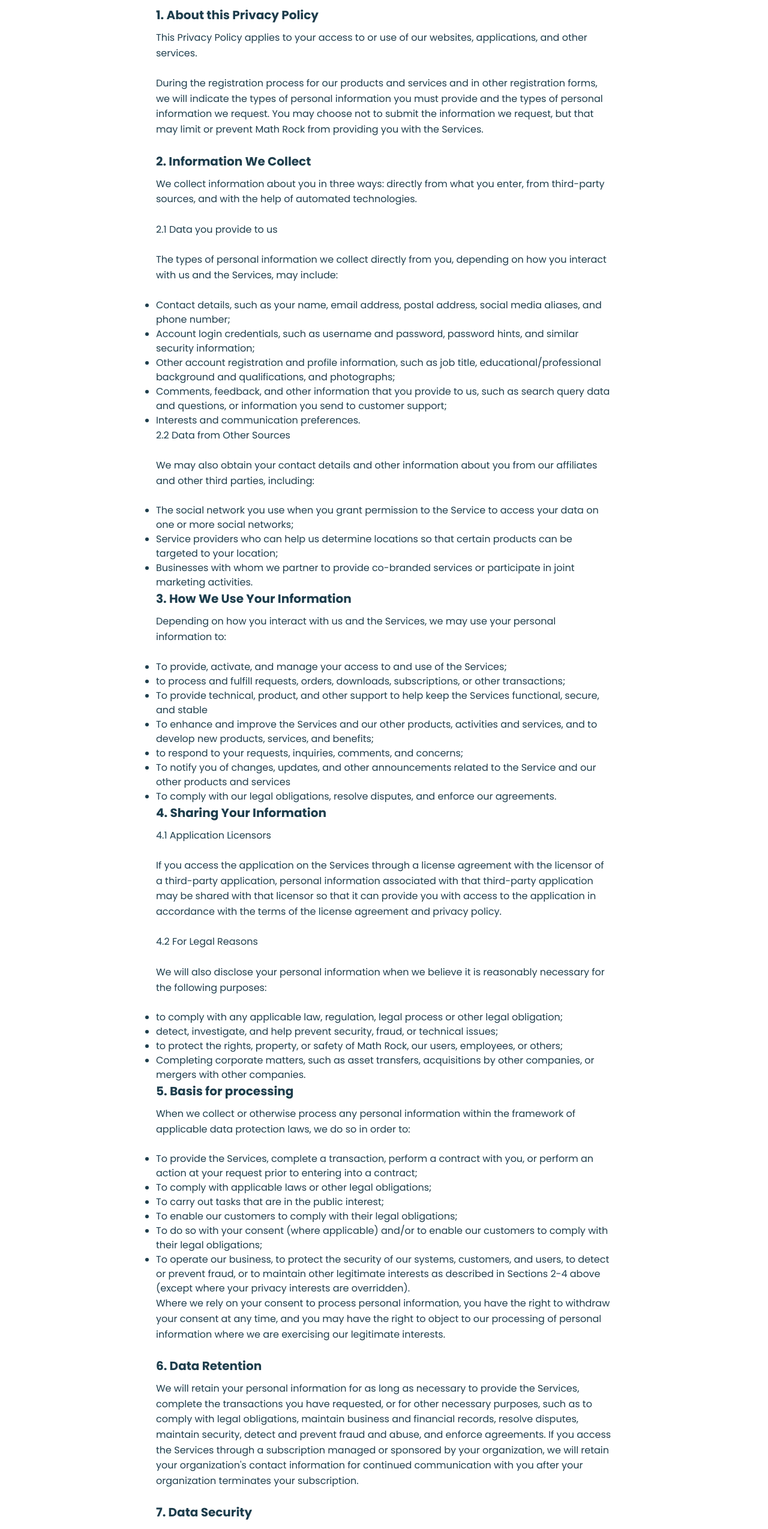
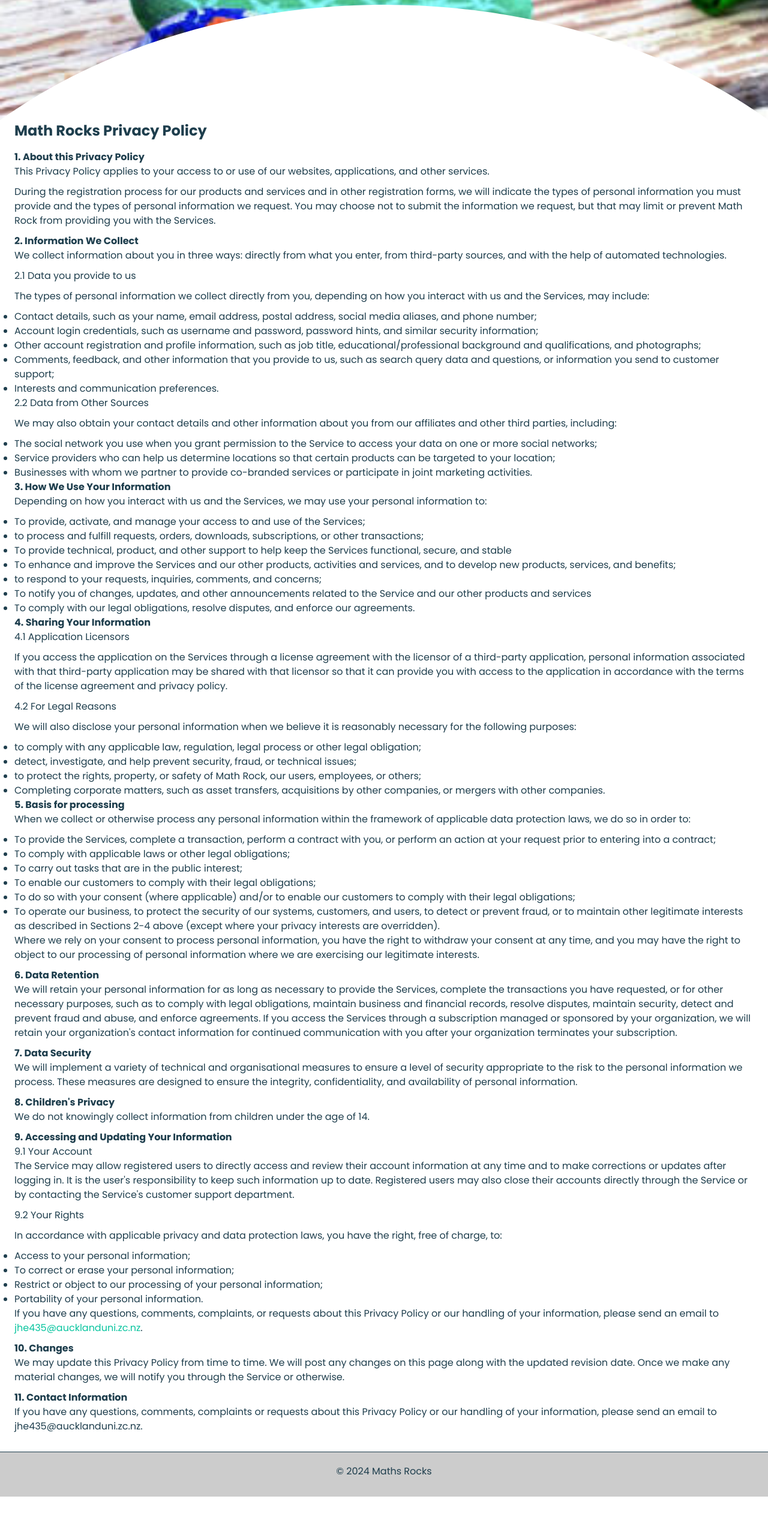
Before and after one commit to uoa-compsci399-s1-2024/capstone-project-2024-s1-team-11, a React (Vite) app in the folder client/: page /privacy-policy in a window 1280 px wide. Shown: the part 200-2749 px from the top of the page at 60% size. After the commit the page ends 2695 px from the top, so only its background shows below. Built offline with nearby package versions, Linux system fonts and the light colour scheme.

Commit message:
Updated contact and privacy pages
I've amended styles and formatting of these two pages,

```diff
--- a/client/src/components/footer/styles.css
+++ b/client/src/components/footer/styles.css
@@ -1,6 +1,7 @@
 footer {
     text-align: center;
     padding: 20px;
+    margin-top: 20px;
     border-top: 1px solid var(--text);
     background: var(--grey);
 }
--- a/client/src/index.css
+++ b/client/src/index.css
@@ -169,7 +169,7 @@ svg {
 
 /* form styles */
 
-input, select {
+input, select, textarea {
   position: relative;
   width: 100%;
   padding: 6px;
--- a/client/src/pages/privacy.jsx
+++ b/client/src/pages/privacy.jsx
@@ -1,55 +1,22 @@
-/* eslint-disable react/no-unescaped-entities */
 import Header from '../components/header';
 import Footer from '../components/footer';
-import styled from 'styled-components';
-
-const Container = styled.div`
-  max-width: 800px;
-  margin: 0 auto;
-  padding: 20px;
-  font-family: Arial, sans-serif;
-  color: #333;
-  margin-top: 120px;
-`;
-
-const Title = styled.h1`
-  font-size: 24px;
-  margin-bottom: 20px;
-`;
-
-const SectionTitle = styled.h2`
-  font-size: 20px;
-  margin-bottom: 10px;
-`;
-
-const Paragraph = styled.p`
-  font-size: 16px;
-  line-height: 1.6;
-  margin-bottom: 15px;
-`;
-
-const List = styled.ul`
-  margin-bottom: 15px;
-`;
-
-const ListItem = styled.li`
-  margin-bottom: 5px;
-`;
+import TopImage from '../components/top-image';
 
 export default function PrivacyPage() {
   return (
     <>
     <Header />
-      <Container>
-      <Title>Math Rocks Privacy Policy</Title>
-
-      <SectionTitle>1. About this Privacy Policy</SectionTitle>
-      <Paragraph>This Privacy Policy applies to your access to or use of our websites, applications, and other services.</Paragraph>
-      <Paragraph>During the registration process for our products and services and in other registration forms, we will indicate the types of personal information you must provide and the types of personal information we request. You may choose not to submit the information we request, but that may limit or prevent Math Rock from providing you with the Services.</Paragraph>
-      <SectionTitle>2. Information We Collect</SectionTitle>
-      <Paragraph>We collect information about you in three ways: directly from what you enter, from third-party sources, and with the help of automated technologies.</Paragraph>
-      <Paragraph><strong>2.1 Data you provide to us</strong></Paragraph>
-      <Paragraph>The types of personal information we collect directly from you, depending on how you interact with us and the Services, may include:</Paragraph>
+        <main>
+          <TopImage />
+          <article className='side-padding'>
+            <h1>Math Rocks Privacy Policy</h1>
+            <h2>1. About this Privacy Policy</h2>
+            <p>This Privacy Policy applies to your access to or use of our websites, applications, and other services.</p>
+            <p>During the registration process for our products and services and in other registration forms, we will indicate the types of personal information you must provide and the types of personal information we request. You may choose not to submit the information we request, but that may limit or prevent Math Rock from providing you with the Services.</p>
+            <h2>2. Information We Collect</h2>
+            <p>We collect information about you in three ways: directly from what you enter, from third-party sources, and with the help of automated technologies.</p>
+            <p><strong>2.1 Data you provide to us</strong></p>
+            <p>The types of personal information we collect directly from you, depending on how you interact with us and the Services, may include:</p>
             <ul>
               <li>Contact details, such as your name, email address, postal address, social media aliases, and phone number;</li>
               <li>Account login credentials, such as username and password, password hints, and similar security information;</li>
@@ -57,17 +24,15 @@ export default function PrivacyPage() {
               <li>Comments, feedback, and other information that you provide to us, such as search query data and questions, or information you send to customer support;</li>
               <li>Interests and communication preferences.</li>
             </ul>
-
-      <Paragraph><strong>2.2 Data from Other Sources</strong></Paragraph>
-      <Paragraph>We may also obtain your contact details and other information about you from our affiliates and other third parties, including:</Paragraph>
+            <p><strong>2.2 Data from Other Sources</strong></p>
+            <p>We may also obtain your contact details and other information about you from our affiliates and other third parties, including:</p>
             <ul>
               <li>The social network you use when you grant permission to the Service to access your data on one or more social networks;</li>
               <li>Service providers who can help us determine locations so that certain products can be targeted to your location;</li>
               <li>Businesses with whom we partner to provide co-branded services or participate in joint marketing activities.</li>
             </ul>
-
-      <SectionTitle>3. How We Use Your Information</SectionTitle>
-      <Paragraph>Depending on how you interact with us and the Services, we may use your personal information to:</Paragraph>
+            <h3>3. How We Use Your Information</h3>
+            <p>Depending on how you interact with us and the Services, we may use your personal information to:</p>
             <ul>
               <li>To provide, activate, and manage your access to and use of the Services;</li>
               <li>to process and fulfill requests, orders, downloads, subscriptions, or other transactions;</li>
@@ -77,22 +42,19 @@ export default function PrivacyPage() {
               <li>To notify you of changes, updates, and other announcements related to the Service and our other products and services</li>
               <li>To comply with our legal obligations, resolve disputes, and enforce our agreements.</li>
             </ul>
-
-      <SectionTitle>4. Sharing Your Information</SectionTitle>
-      <Paragraph><strong>4.1 Application Licensors</strong></Paragraph>
-      <Paragraph>If you access the application on the Services through a license agreement with the licensor of a third-party application, personal information associated with that third-party application may be shared with that licensor so that it can provide you with access to the application in accordance with the terms of the license agreement and privacy policy. </Paragraph>
-      <Paragraph><strong>4.2 For Legal Reasons</strong></Paragraph>
-      <Paragraph>We will also disclose your personal information when we believe it is reasonably necessary for the following purposes:</Paragraph>
+            <h2>4. Sharing Your Information</h2>
+            <p><strong>4.1 Application Licensors</strong></p>
+            <p>If you access the application on the Services through a license agreement with the licensor of a third-party application, personal information associated with that third-party application may be shared with that licensor so that it can provide you with access to the application in accordance with the terms of the license agreement and privacy policy. </p>
+            <p><strong>4.2 For Legal Reasons</strong></p>
+            <p>We will also disclose your personal information when we believe it is reasonably necessary for the following purposes:</p>
             <ul>
               <li>to comply with any applicable law, regulation, legal process or other legal obligation;</li>
               <li>detect, investigate, and help prevent security, fraud, or technical issues;</li>
               <li>to protect the rights, property, or safety of Math Rock, our users, employees, or others;</li>
               <li>Completing corporate matters, such as asset transfers, acquisitions by other companies, or mergers with other companies.</li>
             </ul>
-
-      <SectionTitle>5. Basis for processing</SectionTitle>
-      <Paragraph>When we collect or otherwise process any personal information within the framework of applicable data protection laws, we do so in order to:</Paragraph>
-
+            <h2>5. Basis for processing</h2>
+            <p>When we collect or otherwise process any personal information within the framework of applicable data protection laws, we do so in order to:</p>
             <ul>
               <li>To provide the Services, complete a transaction, perform a contract with you, or perform an action at your request prior to entering into a contract;</li>
               <li>To comply with applicable laws or other legal obligations;</li>
@@ -101,46 +63,46 @@ export default function PrivacyPage() {
               <li>To do so with your consent (where applicable) and/or to enable our customers to comply with their legal obligations;</li>
               <li>To operate our business, to protect the security of our systems, customers, and users, to detect or prevent fraud, or to maintain other legitimate interests as described in Sections 2-4 above (except where your privacy interests are overridden).</li>
             </ul>
-      <Paragraph>Where we rely on your consent to process personal information, you have the right to withdraw your consent at any time, and you may have the right to object to our processing of personal information where we are exercising our legitimate interests.</Paragraph>
+            <p>Where we rely on your consent to process personal information, you have the right to withdraw your consent at any time, and you may have the right to object to our processing of personal information where we are exercising our legitimate interests.</p>
+            <h2>6. Data Retention</h2>
+            <p>We will retain your personal information for as long as necessary to provide the Services, complete the transactions you have requested, or for other necessary purposes, such as to comply with legal obligations, maintain business and financial records, resolve disputes, maintain security, detect and prevent fraud and abuse, and enforce agreements. If you access the Services through a subscription managed or sponsored by your organization, we will retain your organization's contact information for continued communication with you after your organization terminates your subscription.</p>
 
-      <SectionTitle>6. Data Retention</SectionTitle>
-      <Paragraph>We will retain your personal information for as long as necessary to provide the Services, complete the transactions you have requested, or for other necessary purposes, such as to comply with legal obligations, maintain business and financial records, resolve disputes, maintain security, detect and prevent fraud and abuse, and enforce agreements. If you access the Services through a subscription managed or sponsored by your organization, we will retain your organization's contact information for continued communication with you after your organization terminates your subscription.</Paragraph>
+            <h2>7. Data Security</h2>
+            <p>We will implement a variety of technical and organisational measures to ensure a level of security appropriate to the risk to the personal information we process. These measures are designed to ensure the integrity, confidentiality, and availability of personal information.</p>
 
-      <SectionTitle>7. Data Security</SectionTitle>
-      <Paragraph>We will implement a variety of technical and organisational measures to ensure a level of security appropriate to the risk to the personal information we process. These measures are designed to ensure the integrity, confidentiality, and availability of personal information.</Paragraph>
+            <h2>8. Children's Privacy</h2>
+            <p>We do not knowingly collect information from children under the age of 14.</p>
 
-      <SectionTitle>8. Children's Privacy</SectionTitle>
-      <Paragraph>We do not knowingly collect information from children under the age of 14.</Paragraph>
+            <h2>9. Accessing and Updating Your Information</h2>
 
-      <SectionTitle>9. Accessing and Updating Your Information</SectionTitle>
-      <Paragraph>
               <strong>9.1 Your Account</strong>
-      </Paragraph>
-      <Paragraph>
+
+            <p>
               The Service may allow registered users to directly access and review their account information at any time and to make corrections or updates after logging in. It is the user's responsibility to keep such information up to date. Registered users may also close their accounts directly through the Service or by contacting the Service's customer support department.
-      </Paragraph>
+            </p>
 
-      <Paragraph>
+            <p>
               <strong>9.2 Your Rights</strong>
-      </Paragraph>
-      <Paragraph>
+            </p>
+            <p>
               In accordance with applicable privacy and data protection laws, you have the right, free of charge, to:
-      </Paragraph>
-      <List>
-        <ListItem>Access to your personal information;</ListItem>
-        <ListItem>To correct or erase your personal information;</ListItem>
-        <ListItem>Restrict or object to our processing of your personal information;</ListItem>
-        <ListItem>Portability of your personal information.</ListItem>
-      </List>
+            </p>
+            <ul>
+              <li>Access to your personal information;</li>
+              <li>To correct or erase your personal information;</li>
+              <li>Restrict or object to our processing of your personal information;</li>
+              <li>Portability of your personal information.</li>
+            </ul>
 
-      <Paragraph>If you have any questions, comments, complaints, or requests about this Privacy Policy or our handling of your information, please send an email to <a href="mailto:jhe435@aucklanduni.zc.nz">jhe435@aucklanduni.zc.nz</a>.</Paragraph>
+            <p>If you have any questions, comments, complaints, or requests about this Privacy Policy or our handling of your information, please send an email to <a href="mailto:jhe435@aucklanduni.zc.nz">jhe435@aucklanduni.zc.nz</a>.</p>
 
-      <SectionTitle>10. Changes</SectionTitle>
-      <Paragraph>We may update this Privacy Policy from time to time. We will post any changes on this page along with the updated revision date. Once we make any material changes, we will notify you through the Service or otherwise.</Paragraph>
+            <h2>10. Changes</h2>
+            <p>We may update this Privacy Policy from time to time. We will post any changes on this page along with the updated revision date. Once we make any material changes, we will notify you through the Service or otherwise.</p>
+              <h2>11. Contact Information</h2>
+              <p>If you have any questions, comments, complaints or requests about this Privacy Policy or our handling of your information, please send an email to jhe435@aucklanduni.zc.nz. </p>
 
-      <SectionTitle>11. Contact Information</SectionTitle>
-      <Paragraph>If you have any questions, comments, complaints or requests about this Privacy Policy or our handling of your information, please send an email to jhe435@aucklanduni.zc.nz. </Paragraph>
-    </Container>
+            </article>
+        </main>
         <Footer />
     </>
   );
```
Also changed, not shown: client/src/pages/contact.jsx (+15 -80 lines). Lines whose indentation alone changed are shown as unchanged.
